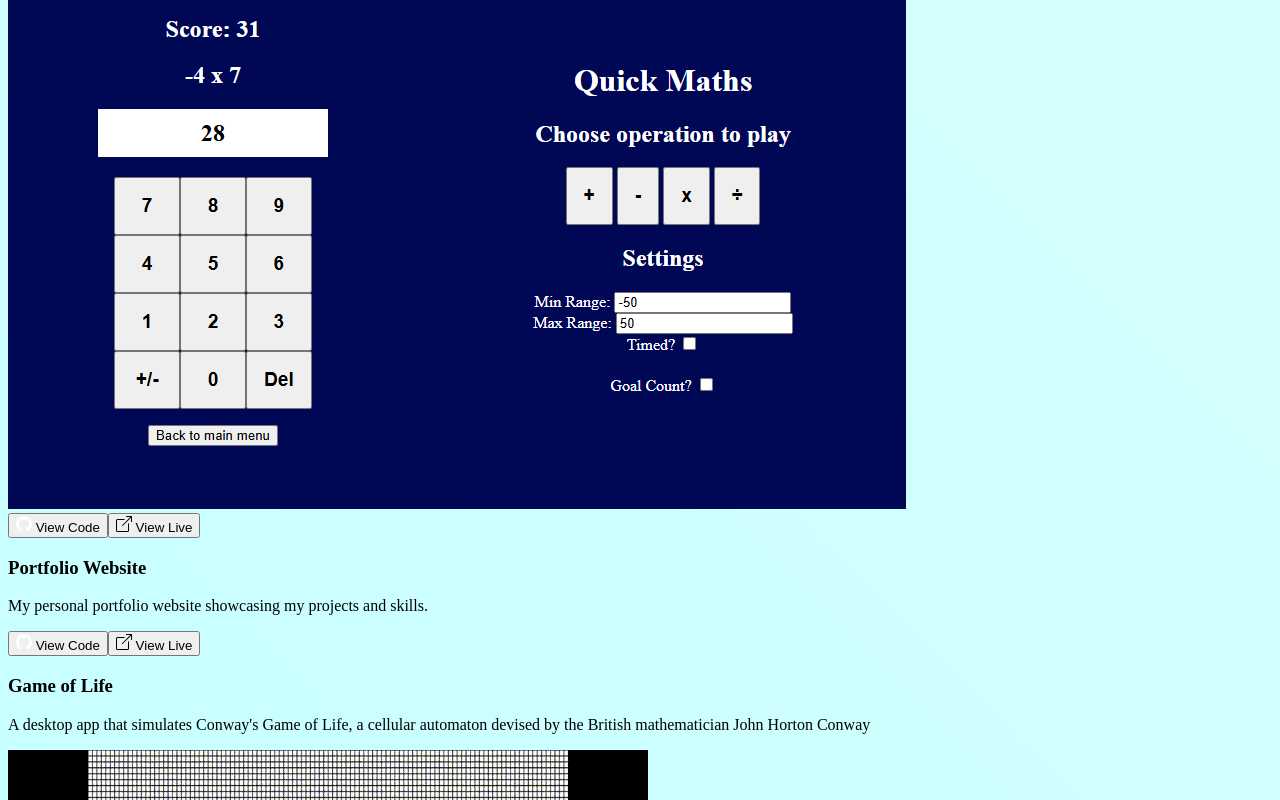
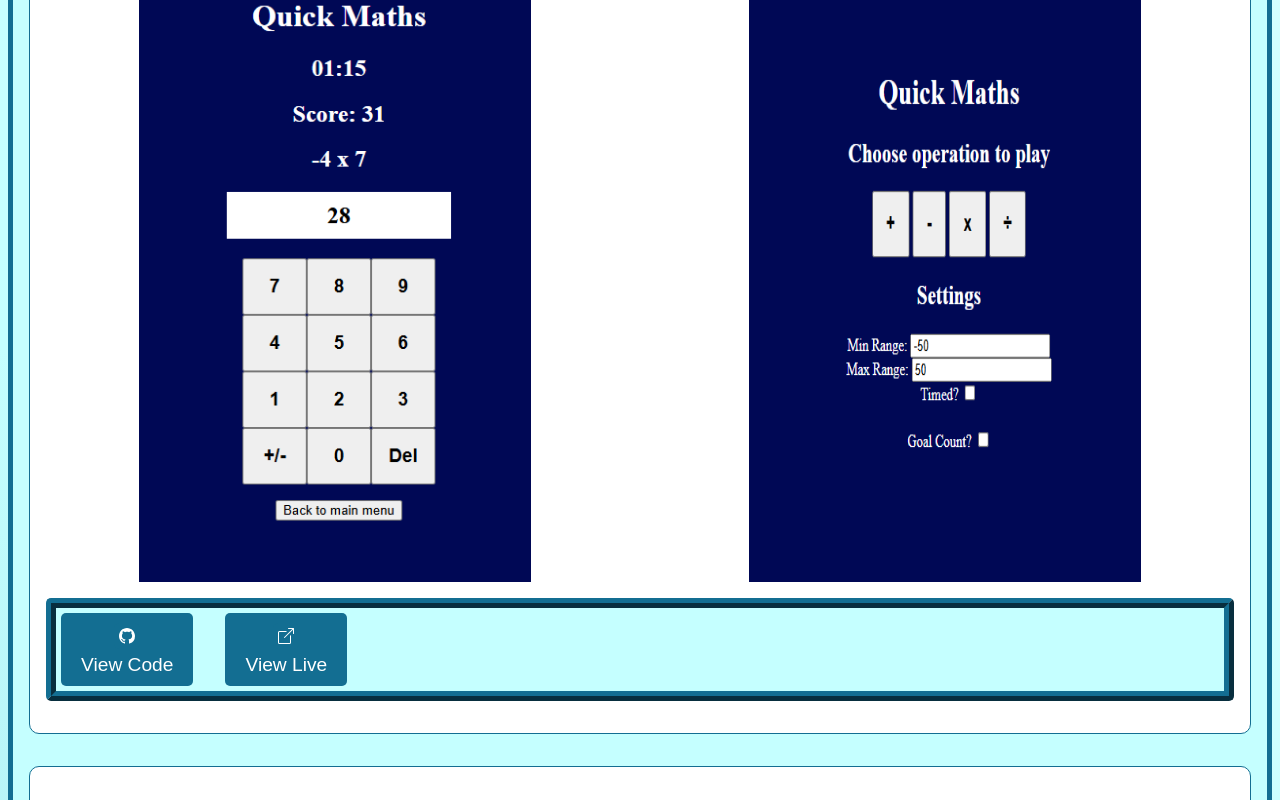
Before and after one commit to R41Ryan/r41ryan.github.io, a React (Vite) app in the folder website-portfolio/: page / in a window 1280 px wide. Shown: the part 2000-2800 px from the top of the page. Built offline with nearby package versions, Linux system fonts and the light colour scheme; a web font is replaced by a local one.

Commit message:
added styling for projects

```diff
--- a/website-portfolio/src/components/Header.css
+++ b/website-portfolio/src/components/Header.css
@@ -23,6 +23,8 @@ header {
     padding: 10px;
     text-align: center;
     z-index: 1000;
+    top: 0.5rem;
+    transition: all 0.3s ease;
 }
 
 .header-left-content {
--- a/website-portfolio/src/components/Header.jsx
+++ b/website-portfolio/src/components/Header.jsx
@@ -35,8 +35,7 @@ function Header() {
         <ul className="navbar">
           <li className="navlink">About me</li>
           <li className="navlink">My Skills</li>
-          <li className="navlink">My Portfolio</li>
-          <li className="navlink">Contact me</li>
+          <li className="navlink">My Projects</li>
         </ul>
       </div>
     </header>
--- a/website-portfolio/src/pages/MainPage.jsx
+++ b/website-portfolio/src/pages/MainPage.jsx
@@ -1,6 +1,7 @@
 import "./MainPage.css";
 import "./AboutMe.css";
 import "./Skills.css";
+import "./Projects.css";
 import TextPanel from "../components/TextPanel";
 import { useEffect, useState } from "react";
 
@@ -154,16 +155,17 @@ function MainPage() {
             <div key={project.id} className="project-panel">
               <h3>{project.title}</h3>
               <p>{project.description}</p>
-              <div className="project-images">
-                {project.images &&
-                  project.images.map((image, index) => (
+              {project.images && (
+                <div className="project-images">
+                  {project.images.map((image, index) => (
                     <img
                       key={index}
                       src={image}
                       alt={`Project ${project.id} image ${index + 1}`}
                     />
                   ))}
-              </div>
+                </div>
+              )}
               <div className="project-links">
                 {project.repo && (
                   <a
@@ -172,7 +174,8 @@ function MainPage() {
                     rel="noopener noreferrer"
                   >
                     <button>
-                      <img src="images/github.svg" alt="GitHub" /> View Code
+                      <img src="images/github.svg" alt="GitHub" />{" "}
+                      <div>View Code</div>
                     </button>
                   </a>
                 )}
@@ -183,7 +186,11 @@ function MainPage() {
                     rel="noopener noreferrer"
                   >
                     <button>
-                      <img src="images/box-arrow-up-right.svg" alt="Live Demo" /> View Live
+                      <img
+                        src="images/box-arrow-up-right.svg"
+                        alt="Live Demo"
+                      />{" "}
+                      <div>View Live</div>
                     </button>
                   </a>
                 )}
--- /dev/null
+++ b/website-portfolio/src/pages/Projects.css
@@ -0,0 +1,79 @@
+.projects {
+    background-color: var(--color-secondary);
+    border-color: var(--color-primary);
+    border-style: solid;
+    border-width: 5px;
+    border-radius: 10px;
+    padding: 1rem;
+    margin-top: 1rem;
+}
+
+.projects_content {
+    display: flex;
+    flex-direction: column;
+    justify-content: space-around;
+    gap: 2rem;
+}
+
+.project-panel {
+    display: flex;
+    flex-direction: column;
+    justify-content: space-around;
+    border: 1px solid var(--color-primary);
+    background-color: var(--color-accent);
+    padding: 1rem;
+    border-radius: 10px;
+}
+
+.project-images {
+    display: flex;
+    justify-content: space-around;
+    gap: 2rem;
+    overflow-x: scroll;
+}
+
+.project-images img {
+    max-width: 33%;
+    height: auto;
+}
+
+.project-links {
+    display: flex;
+    justify-content:flex-start;
+    gap: 2rem;
+    margin: 1rem 0;
+    padding: 5px;
+    background-color: var(--color-secondary);
+    border: 10px var(--color-primary);
+    border-style: ridge;
+    border-radius: 5px;
+}
+
+.project-links a {
+    text-decoration: none;
+    display: flex;
+    align-items: center;
+}
+
+.project-links button {
+    background-color: var(--color-primary);
+    color: var(--color-accent);
+    border: none;
+    padding: 10px 20px;
+    border-radius: 5px;
+    cursor: pointer;
+    font-size: larger;
+    transition: all 0.3s ease;
+}
+
+.project-links button:hover {
+    background-color: var(--color-accent);
+    color: var(--color-primary);
+    transform: scale(1.05);
+}
+
+.project-links img {
+    padding: 5px;
+    border-radius: 5px;
+    background-color: var(--color-primary);
+}
--- a/website-portfolio/src/style.css
+++ b/website-portfolio/src/style.css
@@ -19,13 +19,8 @@
 
 .hidden {
   opacity: 0;
+  top: -15%;
   pointer-events: none;
-}
-
-header {
-  position: sticky;
-  top: 0.5rem;
-  transition: all 0.3s ease;
 }
 
 body {
```
Also changed, not shown: website-portfolio/public/images/box-arrow-up-right.svg.
